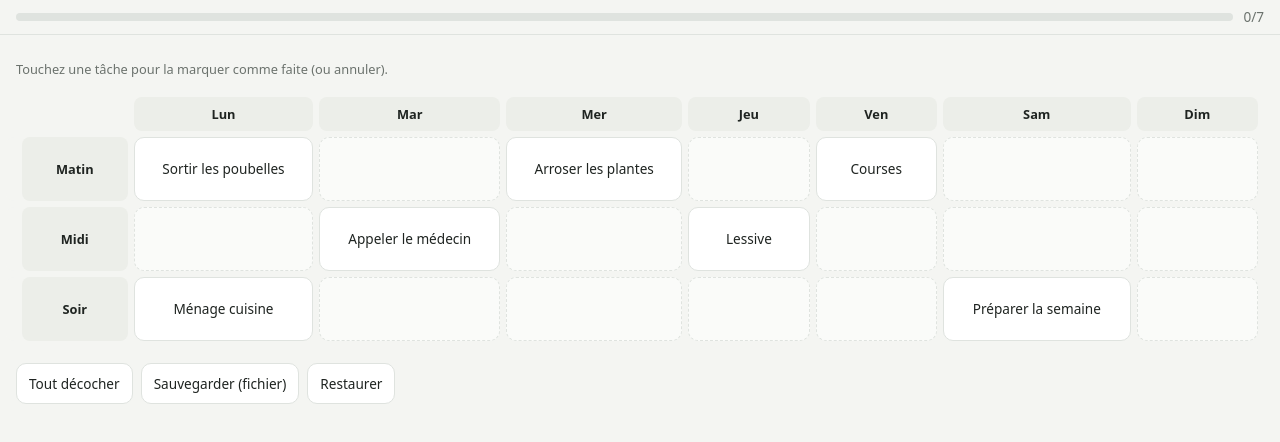
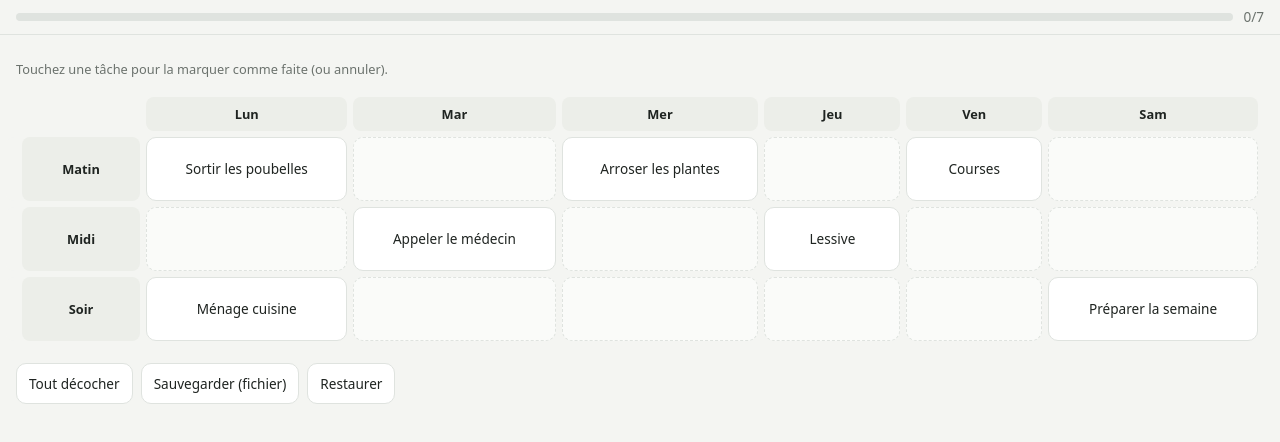
Before and after one commit to CyberPlourin/planning-taches, a plain HTML site: page index.html in a window 1280 px wide. Shown: the part 54-496 px from the top of the page. Drawn offline with Linux system fonts and the light colour scheme.

Commit message:
Add files via upload

```diff
--- a/index.html
+++ b/index.html
@@ -111,7 +111,7 @@
 const KEY = 'planning-taches-v1';
 const DEFAULT = {
   title: 'Planning de la semaine',
-  cols: ['Lun','Mar','Mer','Jeu','Ven','Sam','Dim'],
+  cols: ['Lun','Mar','Mer','Jeu','Ven','Sam'],
   rows: ['Matin','Midi','Soir'],
   cells: {
     '0-0':{t:'Sortir les poubelles'}, '0-2':{t:'Arroser les plantes'}, '0-4':{t:'Courses'},
```
